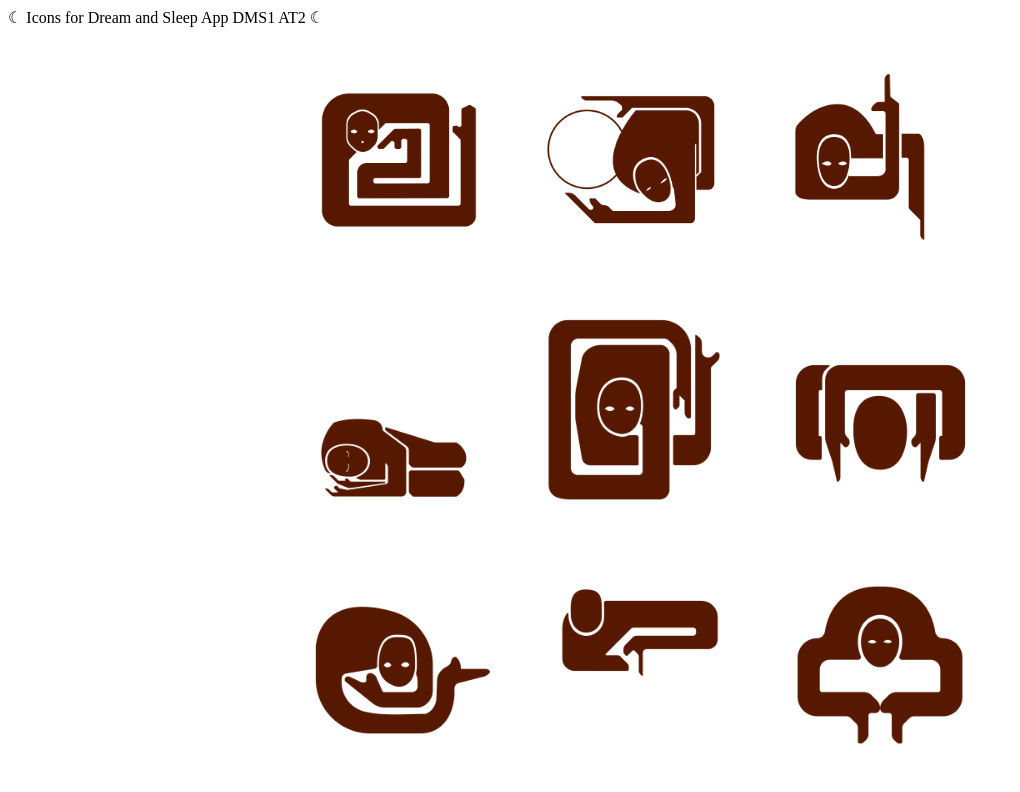
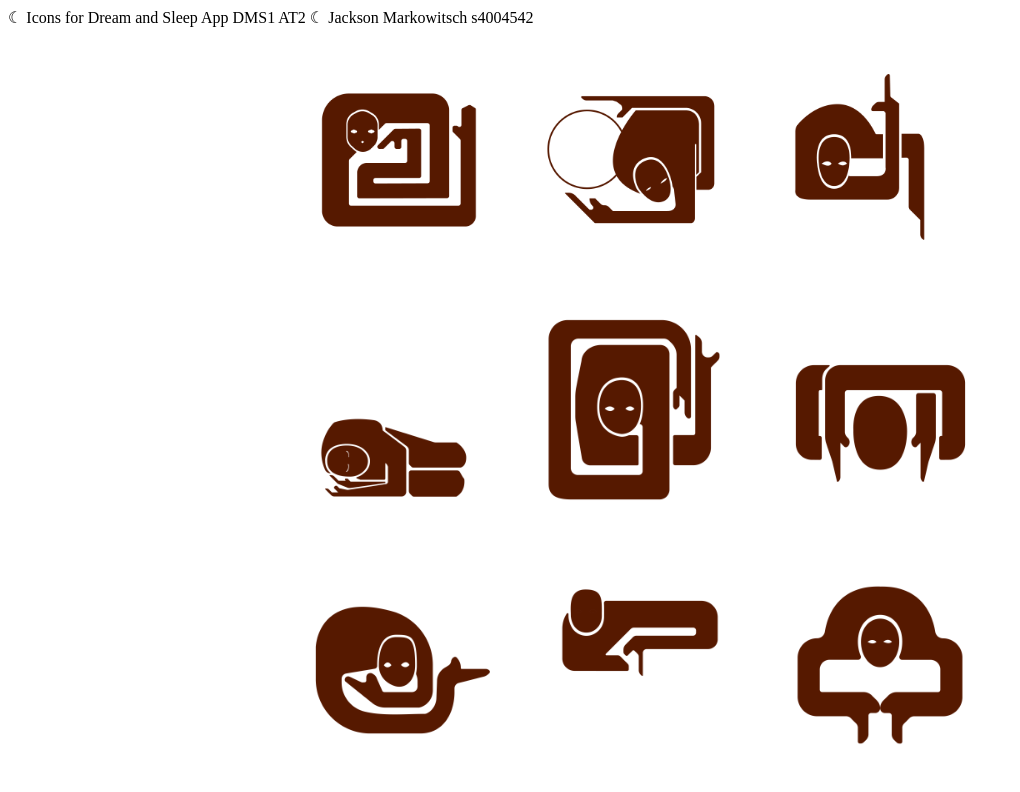
Before and after one commit to Jack-Marko/dms1_at2_icons, a plain HTML site: page public/index.html in a window 1280 px wide. Shown: the whole page, without its empty margins (0-1020 px from the left). Drawn offline with Linux system fonts and the light colour scheme.

Commit message:
more words

```diff
--- a/public/index.html
+++ b/public/index.html
@@ -16,6 +16,7 @@
 
 <body>
     ☾ Icons for Dream and Sleep App DMS1 AT2 ☾
+    Jackson Markowitsch s4004542
 <div class="row">
     <div class="image-container"><img id="cir_id" src="icons/ICON1_1.png" height="200" width="200"/></div>
     <div class="image-container"><img id="tri_id" src="icons/ICON2_1.png" height="200" width="200"/></div>
```
